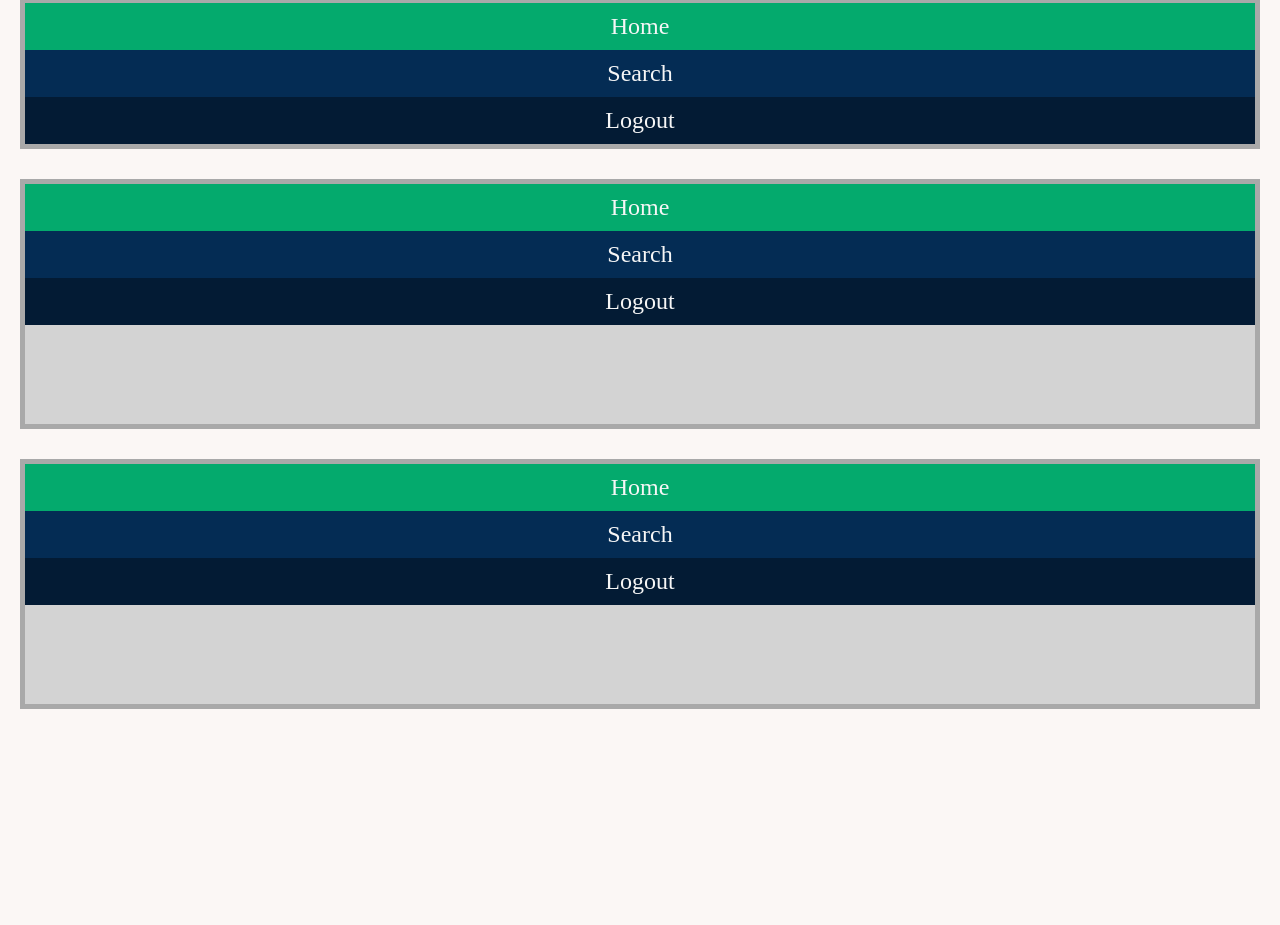
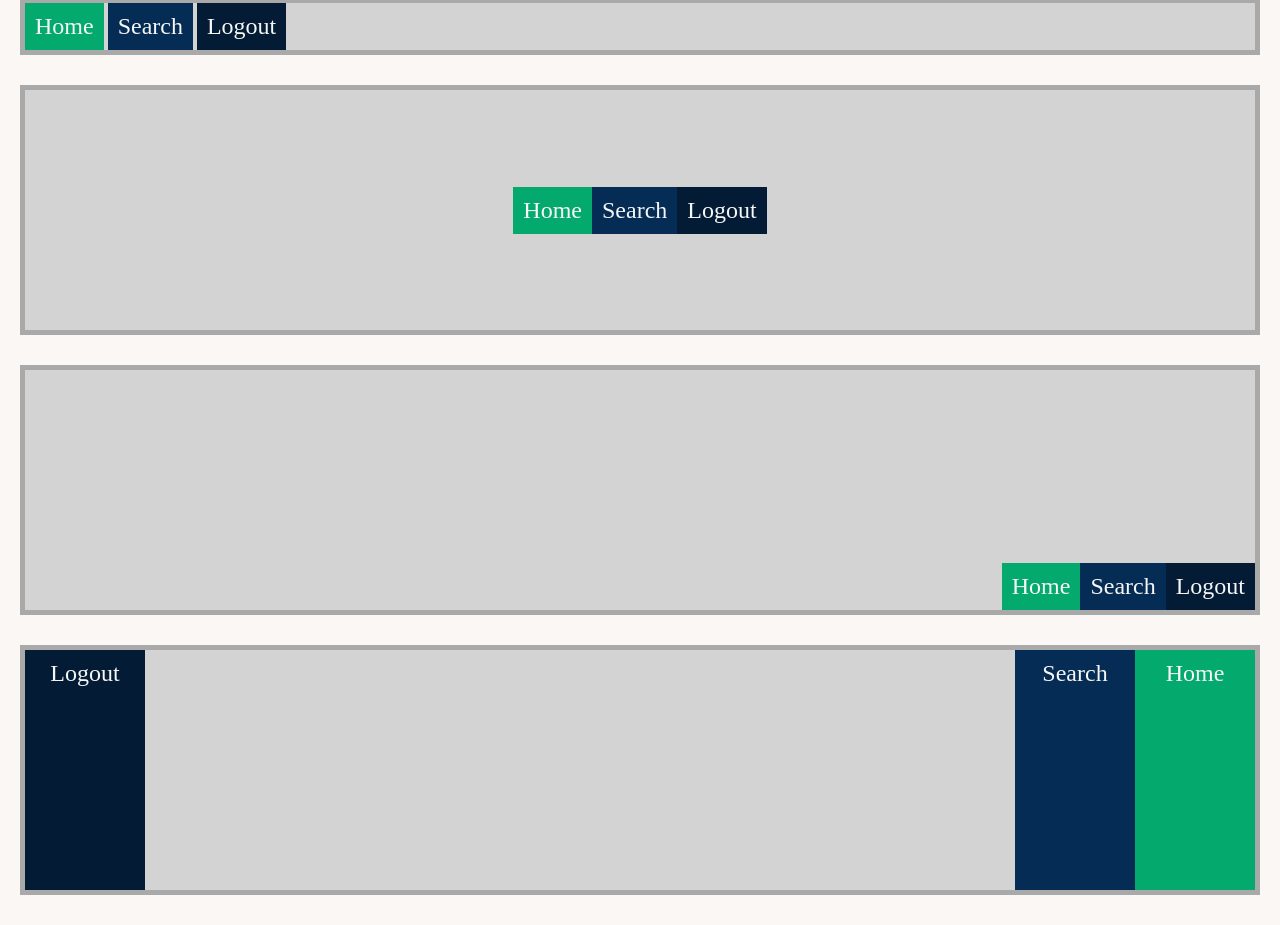
Before and after one commit to etrifonova/tory-repo, a plain HTML site: page responsive layout/display/index.html in a window 1280 px wide. Shown: the part 270-1195 px from the top of the page. Before the commit the page ends 1009 px from the top, so only its background shows below. Drawn offline with Linux system fonts and the light colour scheme.

Commit message:
feat: add items

```diff
--- a/responsive layout/display/index.css
+++ b/responsive layout/display/index.css
@@ -3,7 +3,7 @@
     border: 5px solid darkgrey;
 }
 
-.container-4, .container-5 {
+.container-4, .container-5, .container-6 {
     height: 30%;
 }
 
--- a/responsive layout/display/index.html
+++ b/responsive layout/display/index.html
@@ -5,7 +5,7 @@
     <meta http-equiv="X-UA-Compatible" content="IE=edge" />
     <meta name="viewport" content="width=device-width, initial-scale=1.0" />
     <link rel="stylesheet" href="index.css" />
-    <link rel="stylesheet" href="basic.css" />
+    <link rel="stylesheet" href="styles.css" />
     <title>CSS: display</title>
   </head>
 
@@ -42,6 +42,13 @@
       <div>Logout</div>
     </nav>
     <div class="spacer"></div>
+    <nav class="container-6 container">
+      <div class="home">Home</div>
+      <div class="search">Search</div>
+      <div class="logout">Logout</div>
+    </nav>
+    <div class="spacer"></div>
+
   </body>
   </body>
 </html>
--- a/responsive layout/display/styles.css
+++ b/responsive layout/display/styles.css
@@ -0,0 +1,54 @@
+.container-1 div {
+    display: inline;
+}
+
+.container-2 span {
+    display: block;
+}
+
+.container-3 div {
+    display: inline-block;
+}
+
+.container-4 {
+    display: flex;
+    justify-content: center;
+    align-items: center;
+}
+
+.container-5 {
+    display: flex;
+    justify-content: flex-end;
+    align-items: flex-end;
+}
+
+.container-6 {
+    display: flex;
+    flex-direction: row-reverse;
+    justify-content: flex-end;
+    align-items: stretch;
+
+}
+.logout {
+    margin-right: auto;
+}
+.container-6 div {
+    width:  100px;
+}
+
+/* comment out - вынести в комментарий
+margin: 20px 30px 20px 30px;
+margin-top: 20px;
+    margin-right: 30px;
+    margin-bottom: 20px;
+    margin-left: 30px;
+main axis - главная ось (horizontal when the flex-direction is row)
+cross axis - поперечная ось (vertical when the flex-direction is row)
+display - отображение
+an element with the display value of block occupies (занимает) the entire width of the line (строчка)
+
+*/
+/* .container-4 - selector
+display - property
+flex - value */
+/* the display property can either change the display (or behavior) of the element itself or the display of its children (items) */
```
